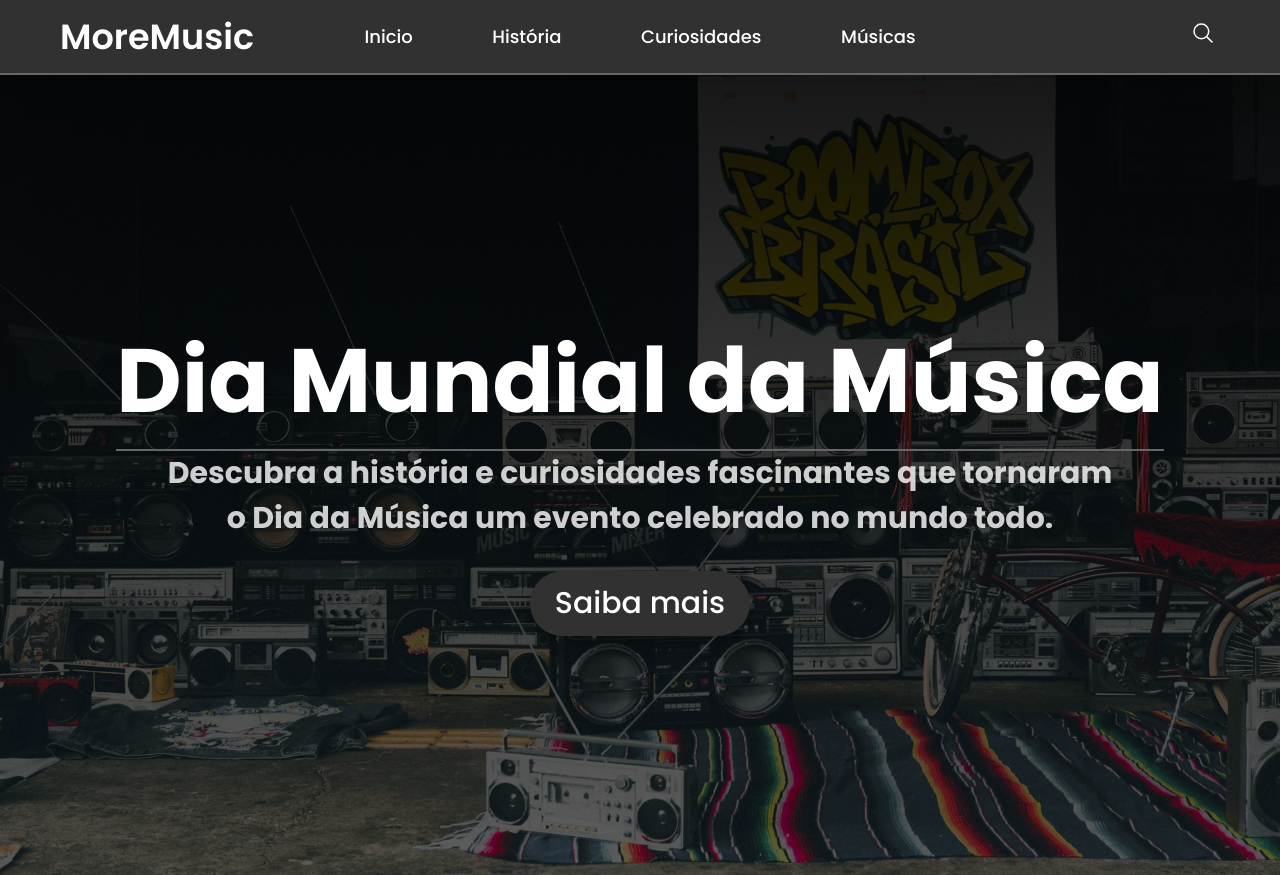
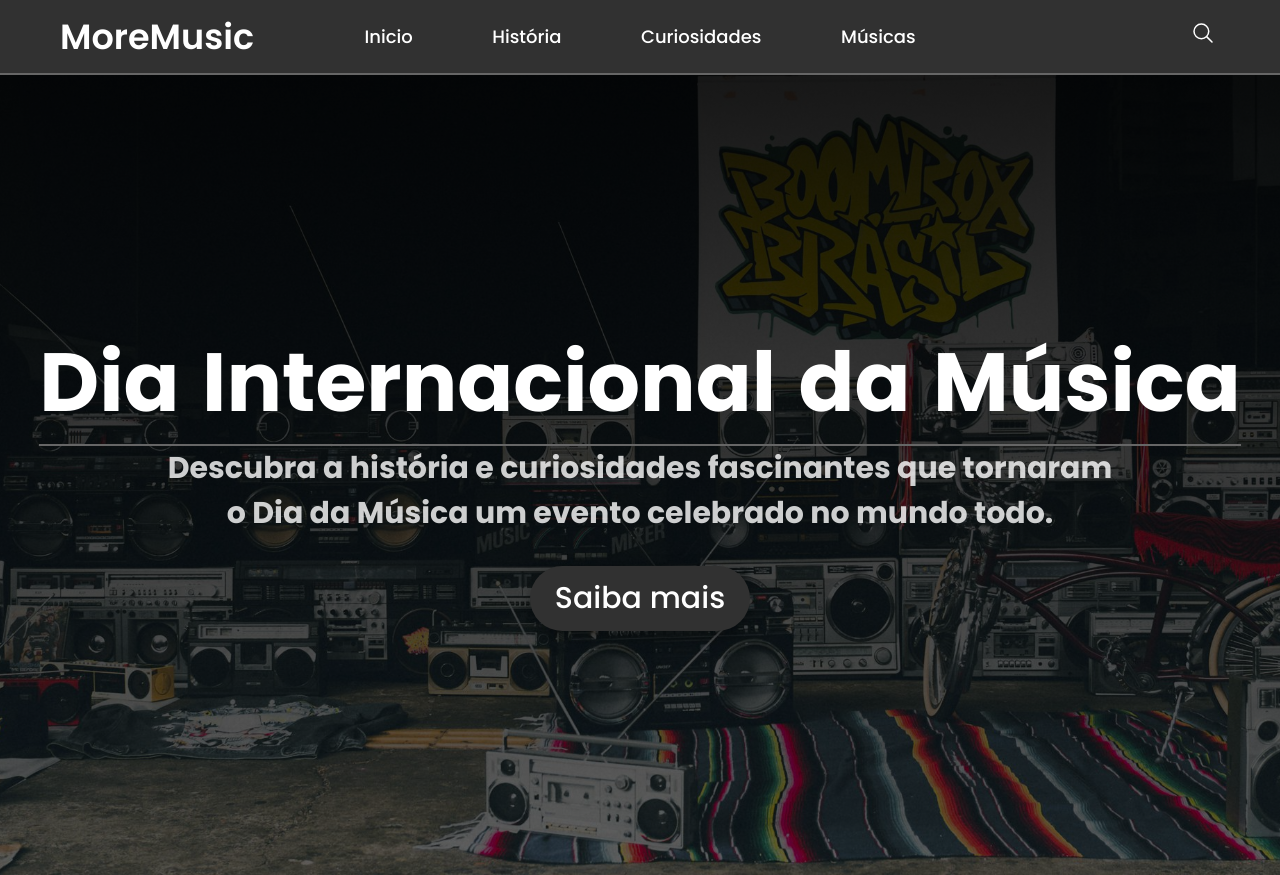
Before and after one commit to ThalissonBr/Projeto---Dia-da-musica-FrontEnd, a plain HTML site: page index.html in a window 1280 px wide. Shown: the top 875 px of the page. Drawn offline with nearby package versions, Linux system fonts and the light colour scheme.

Commit message:
mudança no h1 home page

```diff
--- a/index.html
+++ b/index.html
@@ -35,7 +35,7 @@
 
         <div class="texto">
             <div class="titulo">
-                <h1>Dia Mundial da Música</h1>
+                <h1>Dia Internacional da Música</h1>
             </div>
             <hr>
             <div class="titulo2">
--- a/styles/style.css
+++ b/styles/style.css
@@ -45,7 +45,6 @@ header .logo a{
     font-weight: 600;
     cursor: pointer;
 }
-
 
 header li{
     list-style: none;
@@ -118,8 +117,9 @@ hr{
 
 .texto .titulo{
     color: white;
-    font-size: 60px;
+    font-size: 55px;
     font-weight: 600;
+    word-spacing: 5px
 }
 
 .texto .titulo2{
```
Also changed, not shown: historia.html (+2 -2 lines).
